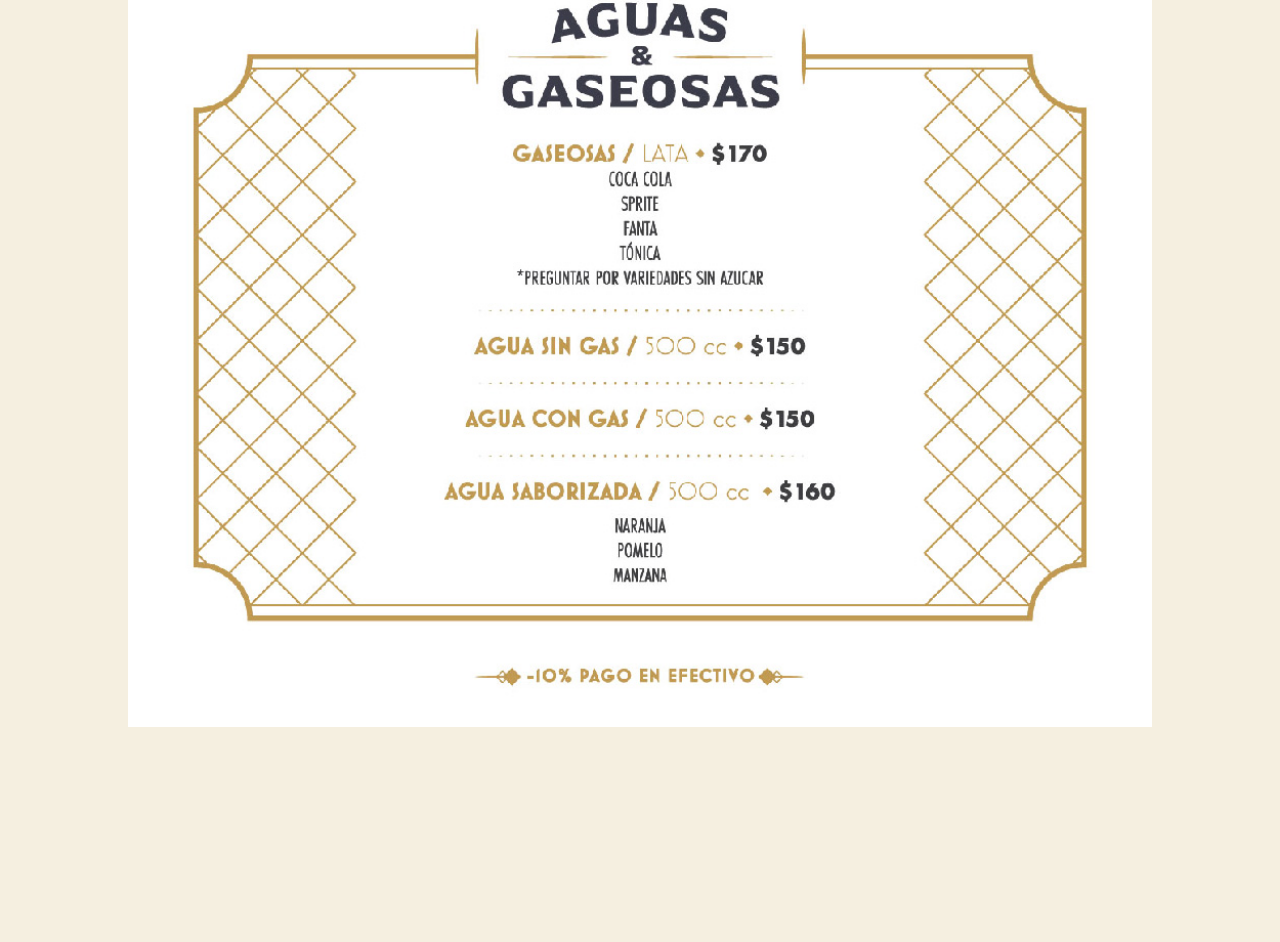
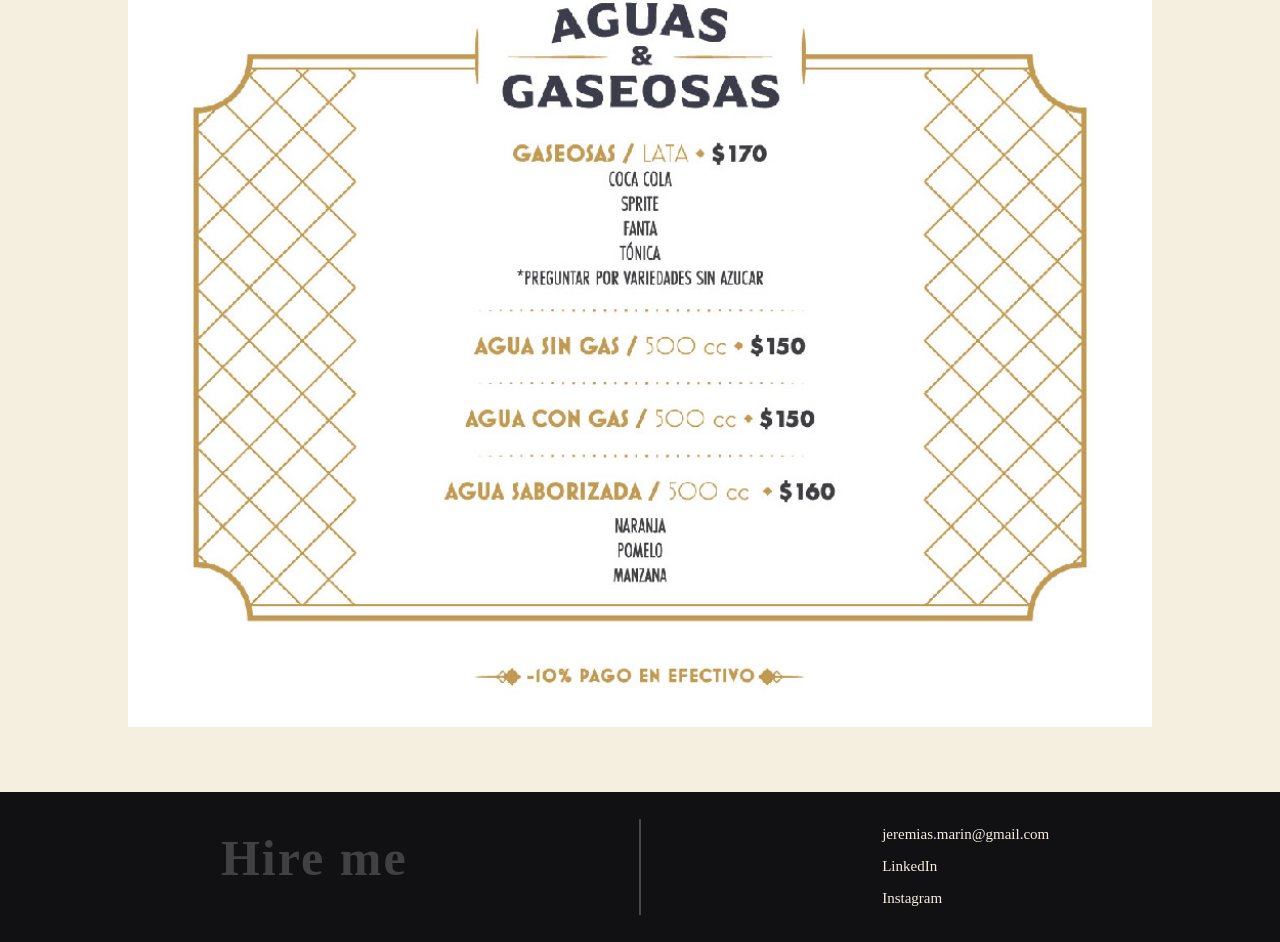
Before and after one commit to jeremias-oss/porfolio, a website: page branding.html in a window 1280 px wide. Shown: the part 5533-6475 px from the top of the page. Before the commit the page ends 6300 px from the top, so only its background shows below. Drawn offline with nearby package versions, Linux system fonts and the light colour scheme; a web font is replaced by a local one.

Commit message:
footer desktop

```diff
--- a/branding.html
+++ b/branding.html
@@ -60,15 +60,29 @@
 
     <div class="navbar_displacer"></div>
 
-    <section class="navbar_displacer"></div>
+    <section>
       <h2 class="branding_title">Menu design "El Chaperío" restaurant</h2>
       <div class="branding_container">
       <img class="branding_image" src="images/el_chaperio/Elchaperio_menu_1.jpg">
       <img class="branding_image" src="images/el_chaperio/Elchaperio_menu_2.jpg">
       <img class="branding_image" src="images/el_chaperio/Elchaperio_menu_3.jpg">
       <img class="branding_image" src="images/el_chaperio/Elchaperio_menu_4.jpg">
+      </div>
     </section>
 
+    <footer>
+      <div class="footer_title">
+        <p>Hire me</p>
+      </div>
+      <hr class="footer_vertical_line">
+      <div class="footer_links_container">
+          <div class="footer_links_spacer">
+          <div class="footer_links"><a>jeremias.marin@gmail.com</a></div>
+          <div class="footer_links"><a href="https://www.linkedin.com/in/jeremias-marin-14236523/?locale=en_US">LinkedIn</a></div>
+          <div class="footer_links"><a href="https://instagram.com/sr.j.marin?igshid=MDM4ZDc5MmU=">Instagram</a></div>
+          </div>
+      </div>
+    </footer>
 
     <script src="https://cdn.jsdelivr.net/npm/bootstrap@5.3.1/dist/js/bootstrap.bundle.min.js" integrity="sha384-HwwvtgBNo3bZJJLYd8oVXjrBZt8cqVSpeBNS5n7C8IVInixGAoxmnlMuBnhbgrkm" crossorigin="anonymous"></script>
 </body>
--- a/scss/base/_reset.scss
+++ b/scss/base/_reset.scss
@@ -4,7 +4,10 @@
     text-decoration: none;
 }
 
-
+a {
+    text-decoration: none;
+    color: inherit;
+}
 
 
 body {
--- /dev/null
+++ b/scss/sections/_footer.scss
@@ -0,0 +1,56 @@
+
+
+footer{
+    padding: 15px;
+    margin-top: 25px;
+    background-color: $dark;
+    width: 100%;
+    height: 150px;
+    display: flex;
+    align-items: center;
+    font-family: museo-sans;
+
+    .footer_title {
+        font-size: 50px;
+        color: #414141;
+        font-weight: 900;
+        letter-spacing: 2px;
+        display: flex;
+        align-items: center;
+        justify-content: center;
+        width: 50%;
+
+    }
+
+    .footer_vertical_line {
+        border: none;
+        background-color: $light;
+        height: 80%;
+        width: 3px;
+        margin-right: 25px;
+        margin-left: 25px;
+        opacity: 0,4;
+    }
+
+
+    .footer_links_container {
+        width: 50%;
+        height: 80%;
+        display: flex;
+        justify-content: space-around;
+    }
+
+    .footer_links_spacer {
+        height: 100%;
+        display: flex;
+        flex-direction: column;
+        align-items: flex-start;
+        justify-content: space-around;
+    }
+
+    .footer_links {
+        color: $light;
+        font-size: 15px;
+    }
+
+}
--- a/scss/style.scss
+++ b/scss/style.scss
@@ -14,3 +14,5 @@
 @import "sections/logo";
 
 @import "sections/branding";
+
+@import "sections/footer";
```
Also changed, not shown: CV.html (+13 -0 lines), illustration.html (+14 -1 lines), index.html (+14 -0 lines), logo.html (+14 -0 lines), scss/sections/_illustration.scss (+0 -10 lines), css/style.css, 1 other file.
